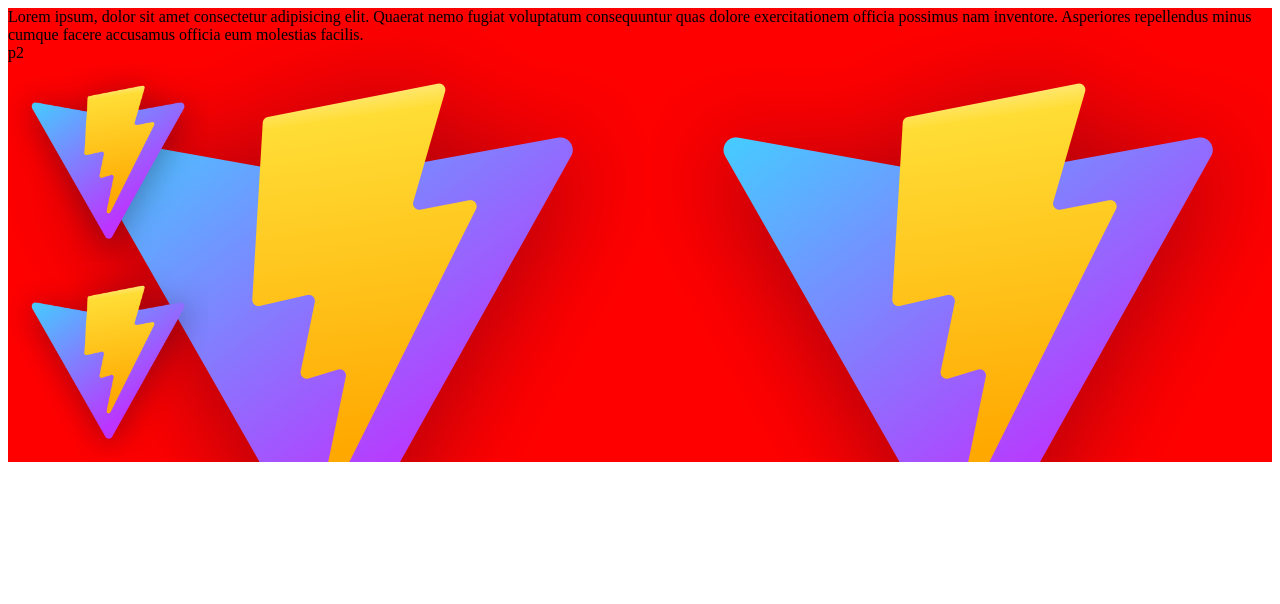
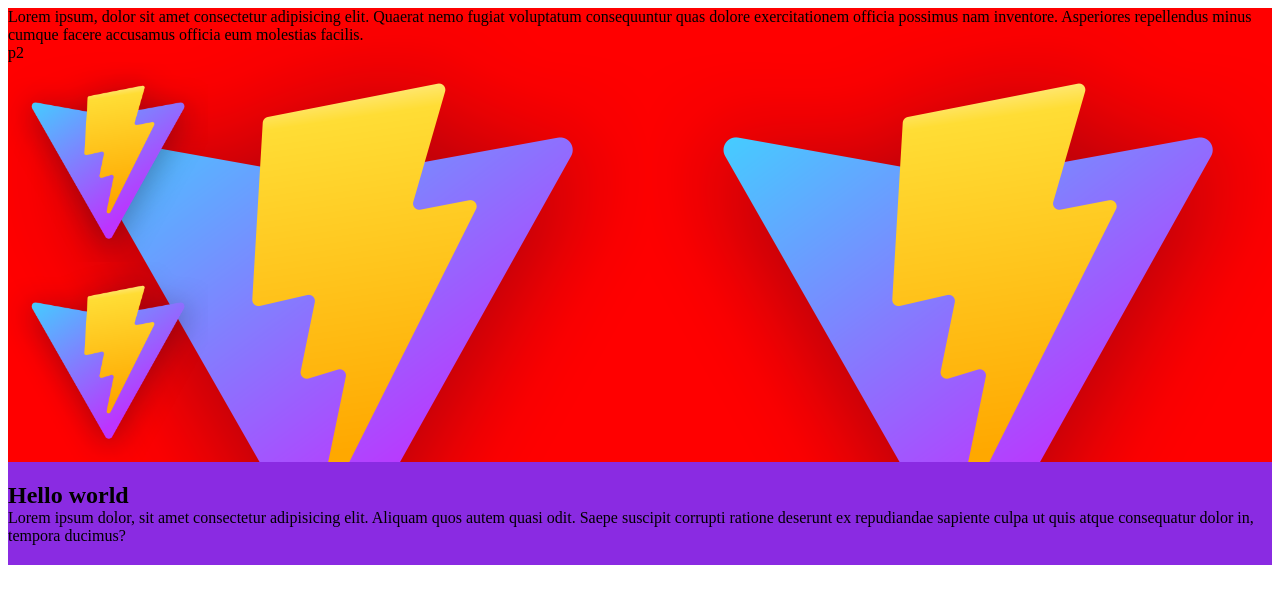
Before and after one commit to IGrytsyk/tem-project, a website built with Vite: page src/index.html in a window 1280 px wide. Built offline with nearby package versions, Linux system fonts and the light colour scheme.

Commit message:
hero start

```diff
--- /dev/null
+++ b/src/css/hero.css
@@ -0,0 +1,4 @@
+.hero-section {
+  background-color: blueviolet;
+  padding: 20px 0;
+}
--- a/src/css/styles.css
+++ b/src/css/styles.css
@@ -5,3 +5,4 @@
 /* fonts */
 @import url('./reset.css');
 @import url('./header.css');
+@import url('./hero.css');
--- a/src/index.html
+++ b/src/index.html
@@ -1,5 +1,6 @@
 <!DOCTYPE html>
 <html lang="en">
+
 <head>
   <meta charset="UTF-8" />
   <link rel="icon" type="image/svg+xml" href="/favicon.svg" />
@@ -7,12 +8,13 @@
   <title>Vanilla App Template</title>
   <link rel="stylesheet" href="./css/styles.css" />
 </head>
+
 <body>
   <!-- header -->
   <load src="./partials/header.html" />
   <main>
     <!-- hero -->
-      <load src="" />
+    <load src="./partials/hero.html" />
     <!-- products -->
     <load src="" />
   </main>
@@ -24,4 +26,5 @@
 
   <script type="module" src="/main.js"></script>
 </body>
+
 </html>
--- /dev/null
+++ b/src/partials/hero.html
@@ -0,0 +1,9 @@
+<section class="hero-section">
+    <h1>
+        Hello world
+    </h1>
+    <p>
+        Lorem ipsum dolor, sit amet consectetur adipisicing elit. Aliquam quos autem quasi odit. Saepe suscipit corrupti
+        ratione deserunt ex repudiandae sapiente culpa ut quis atque consequatur dolor in, tempora ducimus?
+    </p>
+</section>
```
Lines whose indentation alone changed are shown as unchanged.
